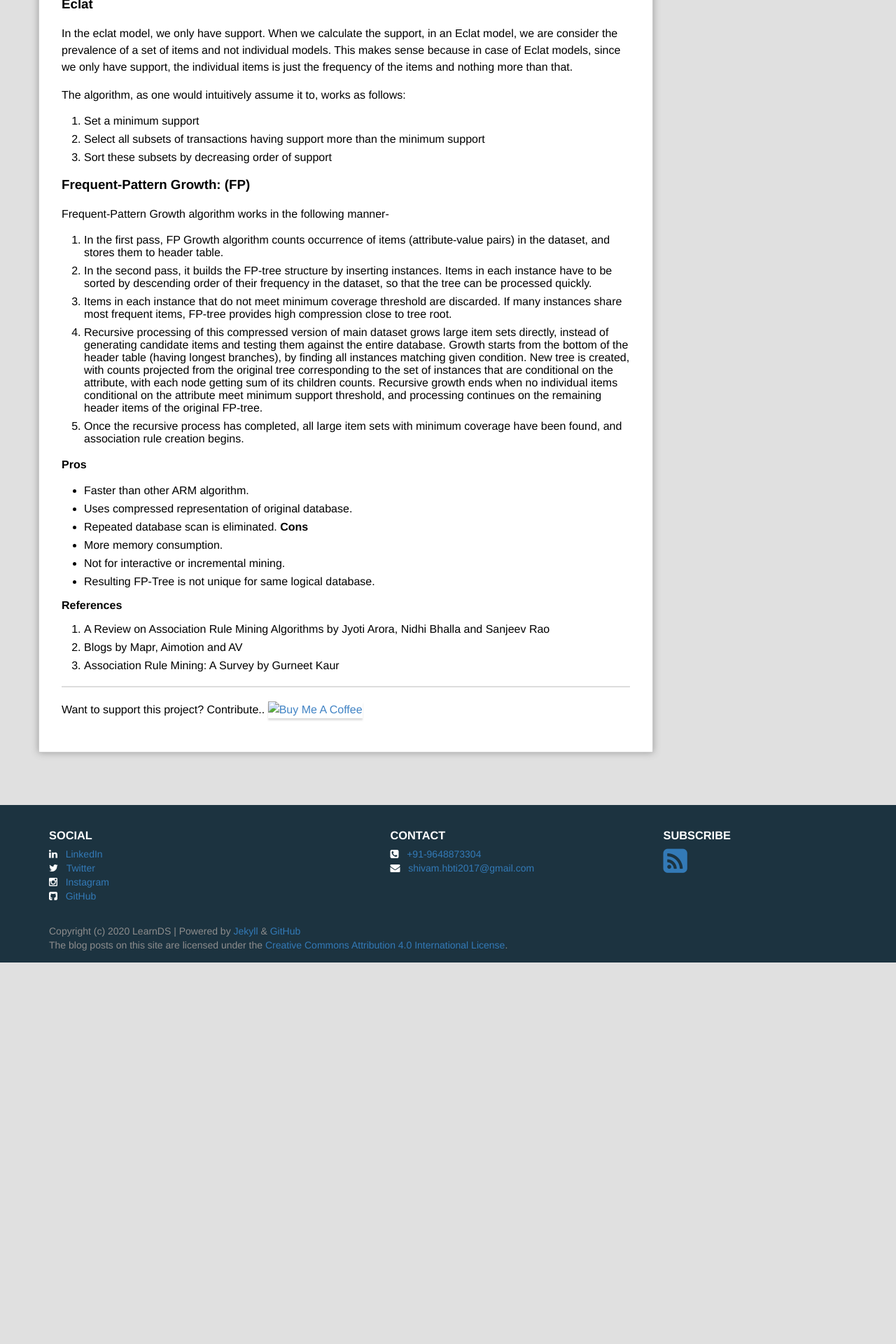
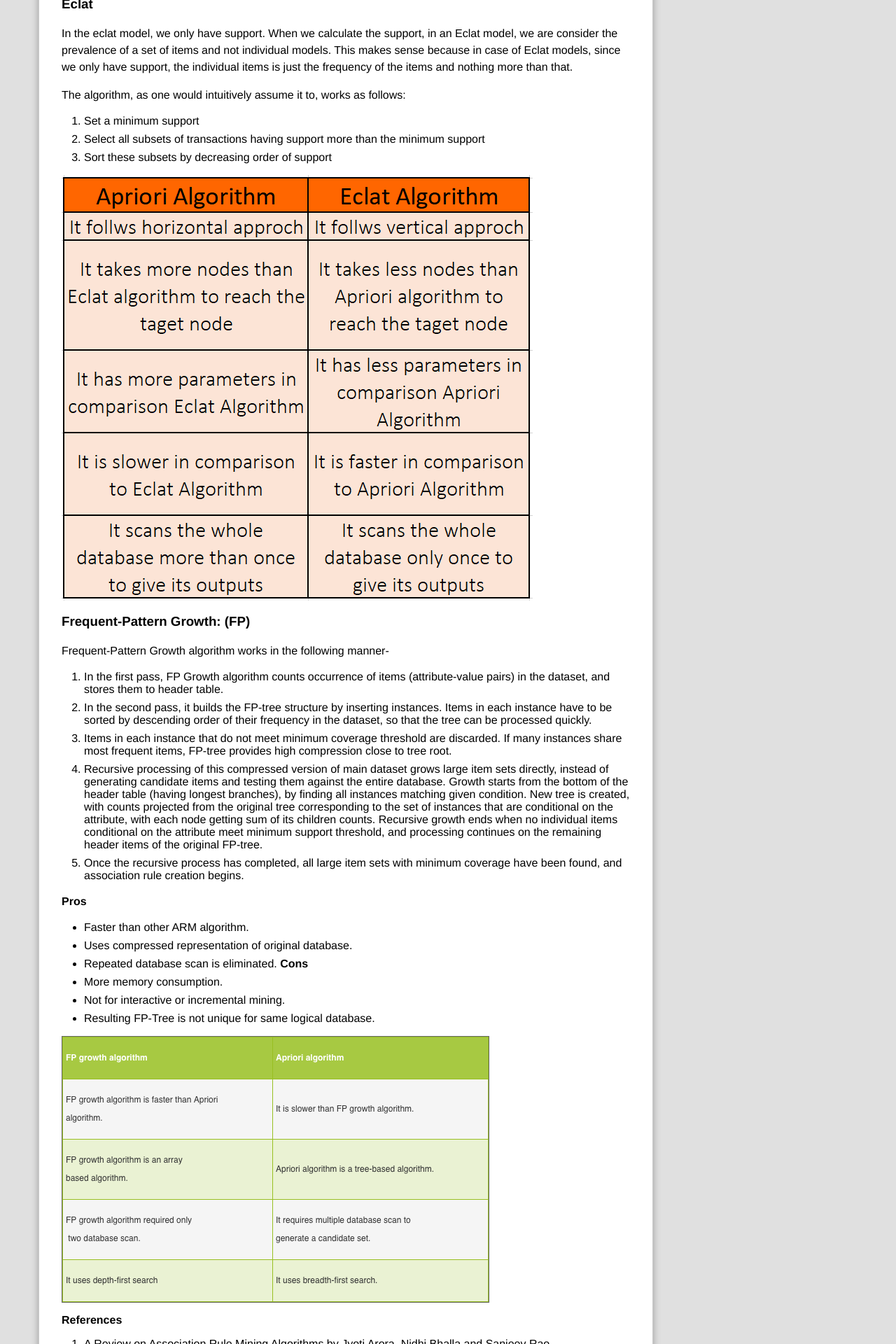
Before and after one commit to LearnDSML/blog, a Jekyll site: the page built from _posts/2020-06-14-Association-Mining-Explained.md, in a window 1280 px wide. Shown: the part 3615-5535 px from the top of the page at 70% size. Built offline with Jekyll 4.4.1, drawn with Linux system fonts in a browser that asks for light colours; comment, search, counter and statistics services are not loaded; before the commit the page ends 4990 px from its top, so only the background shows below that.

Commit message:
Update 2020-06-14-Association-Mining-Explained.md

```diff
--- a/_posts/2020-06-14-Association-Mining-Explained.md
+++ b/_posts/2020-06-14-Association-Mining-Explained.md
@@ -69,7 +69,7 @@ Simple rule looks like -
 I = {milk, bread, butter, beer, diapers}
 D is as shown below:
 
-![example](https://github.com/LearnDSML/blog/blob/master/assets/img/example.png)
+![example](https://github.com/LearnDSML/blog/blob/master/assets/img/example.png?raw=true)
 
 Rule: **{butter, bread} ⇒ {milk}**, meaning that if butter and bread are bought, customers also buy milk.
 
@@ -118,6 +118,8 @@ The algorithm, as one would intuitively assume it to, works as follows:
 2. Select all subsets of transactions having support more than the minimum support
 3. Sort these subsets by decreasing order of support
 
+![apriori_eclat](https://github.com/LearnDSML/blog/blob/master/assets/img/apr_eclat.png?raw=true)
+
 
 ### Frequent-Pattern Growth: (FP)
 Frequent-Pattern Growth algorithm works in the following manner-
@@ -136,6 +138,7 @@ Frequent-Pattern Growth algorithm works in the following manner-
 - Not for interactive or incremental mining.
 - Resulting FP-Tree is not unique for same logical database.
 
+![apriori_fp](https://github.com/LearnDSML/blog/blob/master/assets/img/apr_fp.png?raw=true)
 
 
 
```
